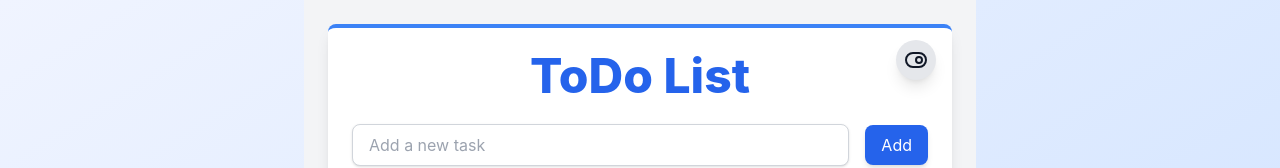
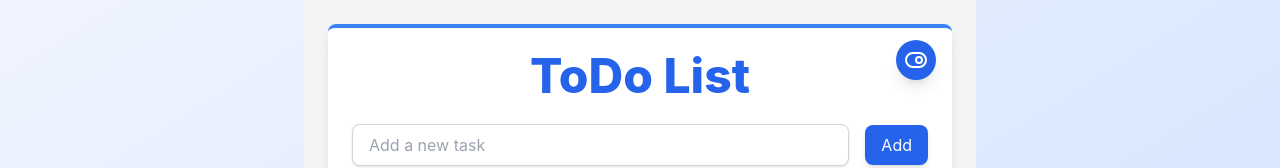
Before and after one commit to Sind96/To-Do-List-App, a React (Vite) app in the folder client/: page / in a window 1280 px wide. Shown: the top 168 px of the page. Built offline with nearby package versions, Linux system fonts and the light colour scheme; no server answers.

Commit message:
ThemeToggle: Toggle button color fix.

```diff
--- a/client/src/components/ThemeToggle.tsx
+++ b/client/src/components/ThemeToggle.tsx
@@ -7,9 +7,13 @@ const ThemeToggle = () => {
   return (
     <button
       onClick={() => setDarkMode(!darkMode)}
-      className="p-2 rounded-full bg-gray-200 dark:bg-gray-800 text-gray-900 dark:text-white transition-all shadow-lg"
+      className="p-2 rounded-full bg-blue-600 dark:bg-gray-800 text-gray-900 dark:text-white transition-all shadow-lg"
     >
-      {darkMode ? <ToggleLeft size={24} /> : <ToggleRight size={24} />}
+      {darkMode ? (
+        <ToggleLeft size={24} color="white" />
+      ) : (
+        <ToggleRight size={24} color="white" />
+      )}
     </button>
   );
 };
```
